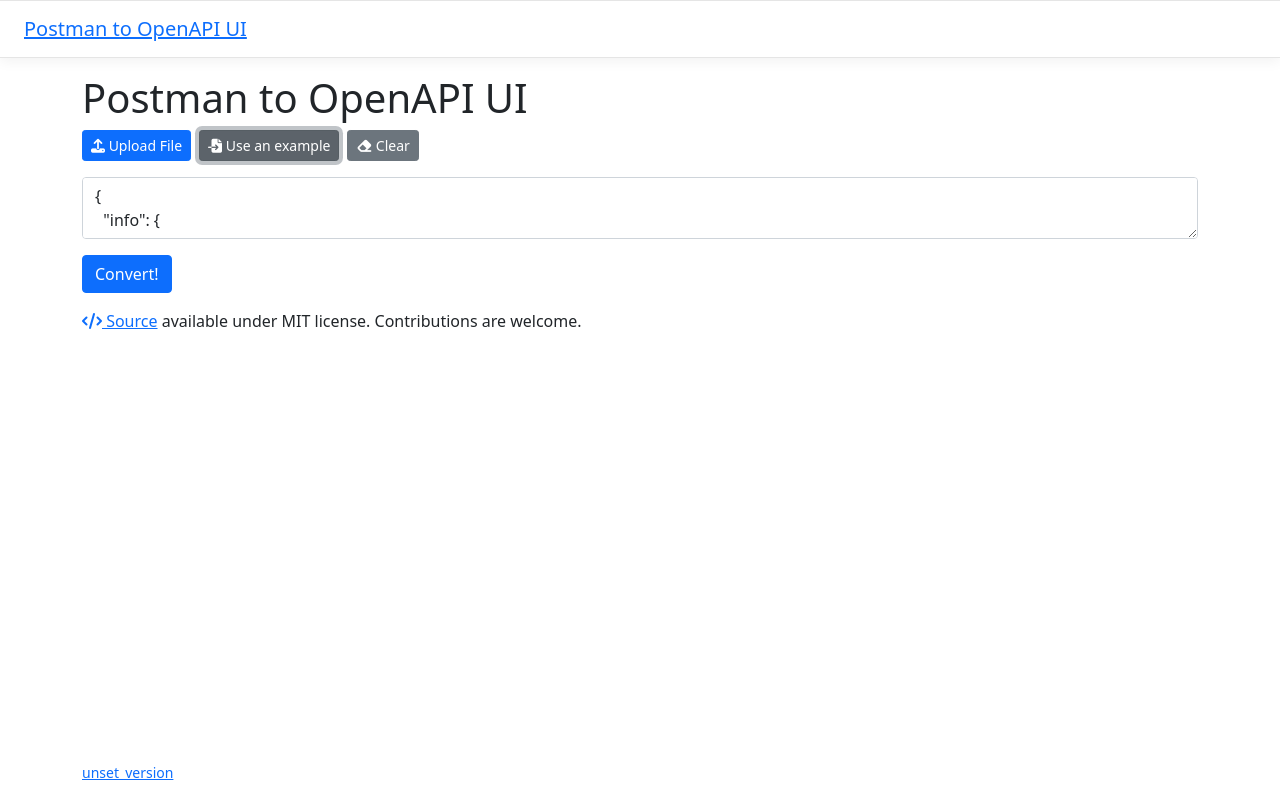
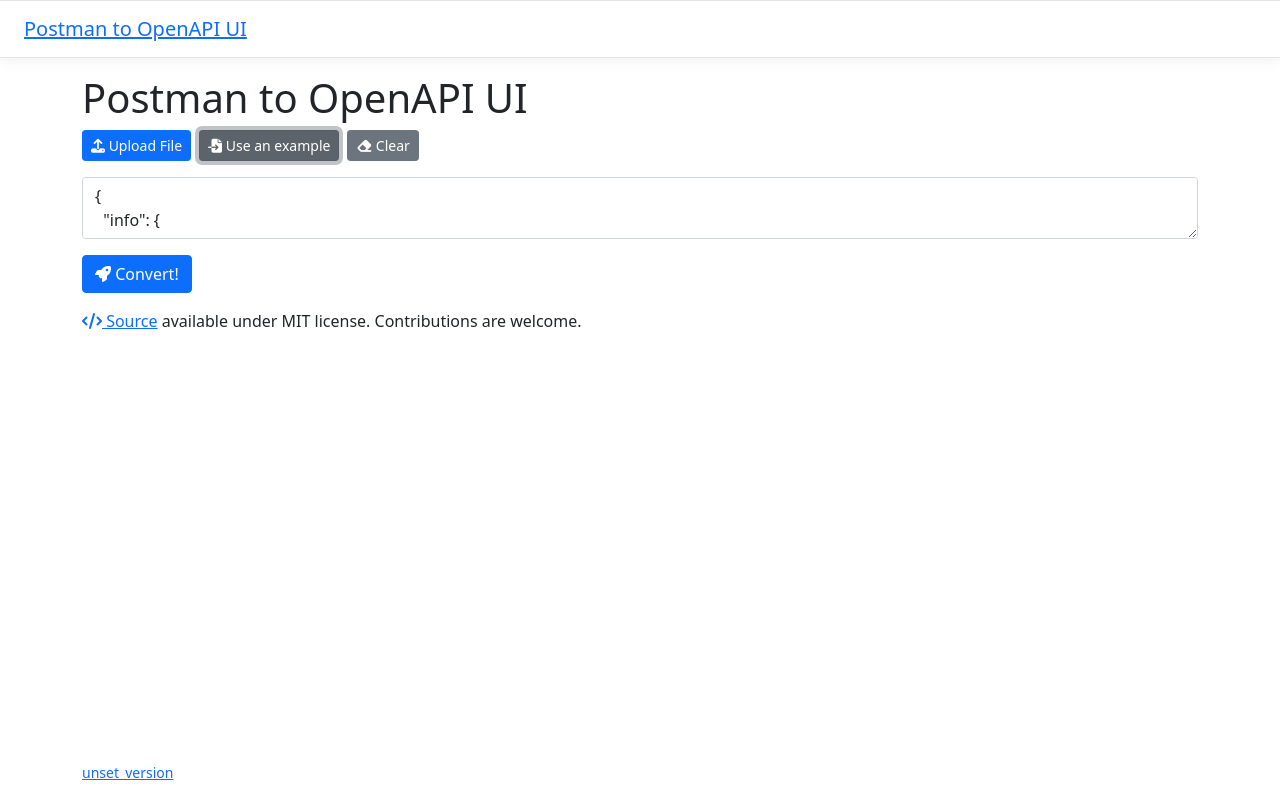
Before and after one commit to nexys-system/postman-openapi-ui, a React (Vite) app: page / in a window 1280 px wide. Both pictures are taken after a click on the button "Use an example". Built offline with nearby package versions, Linux system fonts and the light colour scheme.

Commit message:
small improvements

```diff
--- a/src/content/form.tsx
+++ b/src/content/form.tsx
@@ -1,6 +1,6 @@
 import React from "react";
 import FileUpload from "./file-upload";
-import { isContent } from "./utils";
+import { isContent, loadExample } from "./utils";
 
 const Form = ({ onSubmit }: { onSubmit: (content: string) => void }) => {
   const [content, setContent] = React.useState<string | undefined>();
@@ -18,8 +18,7 @@
   };
 
   const handleExample = async () => {
-    const r = await fetch("/postman-openapi-ui/example.json");
-    const t = await r.text();
+    const t = await loadExample();
     setContent(t);
   };
 
@@ -71,11 +70,13 @@
         {!!error && <div className="invalid-feedback">{error}</div>}
       </div>
 
-      <div className="mb-3">
-        <button type="submit" className="btn btn-primary">
-          Convert!
-        </button>
-      </div>
+      {isContent(content) && (
+        <div className="mb-3">
+          <button type="submit" className="btn btn-primary">
+            <i className="fa fa-rocket"></i> Convert!
+          </button>
+        </div>
+      )}
     </form>
   );
 };
--- a/src/content/utils.ts
+++ b/src/content/utils.ts
@@ -26,3 +26,10 @@
   link.setAttribute("download", fileName);
   link.click();
 };
+
+export const loadExample = async () => {
+  const pathPrefix = "/postman-openapi-ui";
+  const examplePath = pathPrefix + "/example.json";
+  const r = await fetch(examplePath);
+  return r.text();
+};
```
